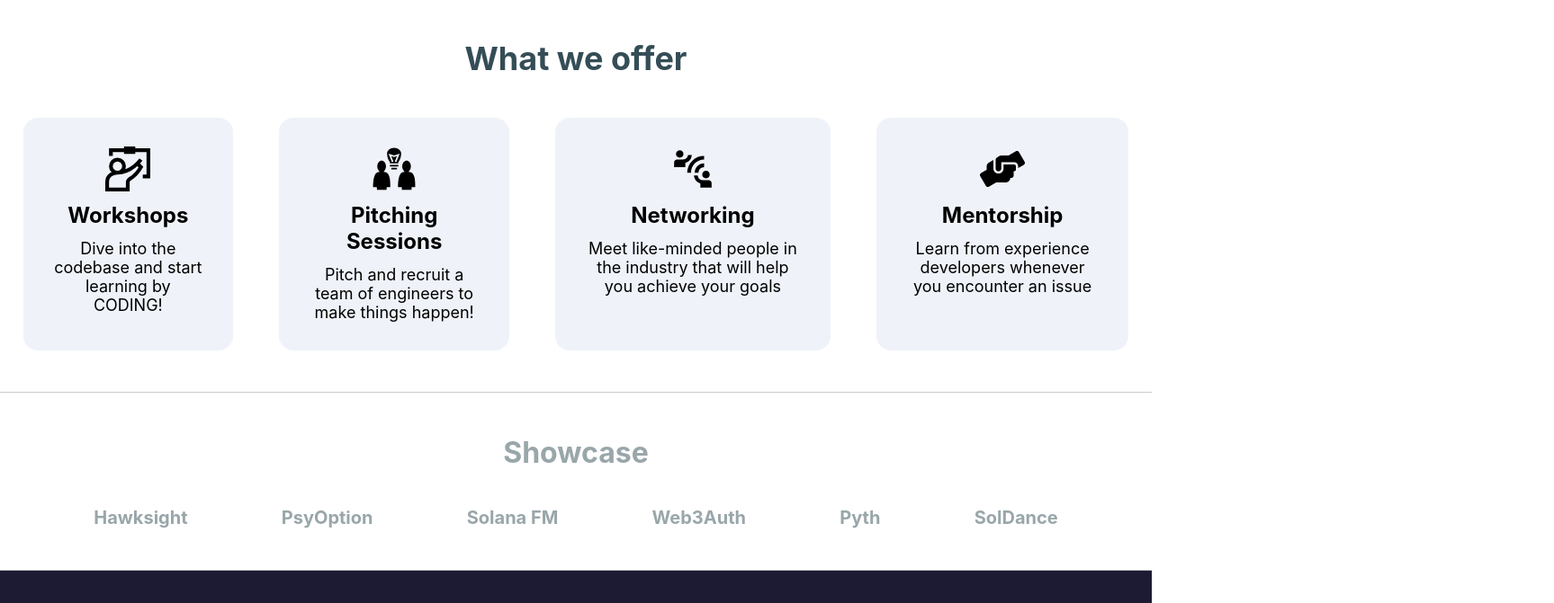
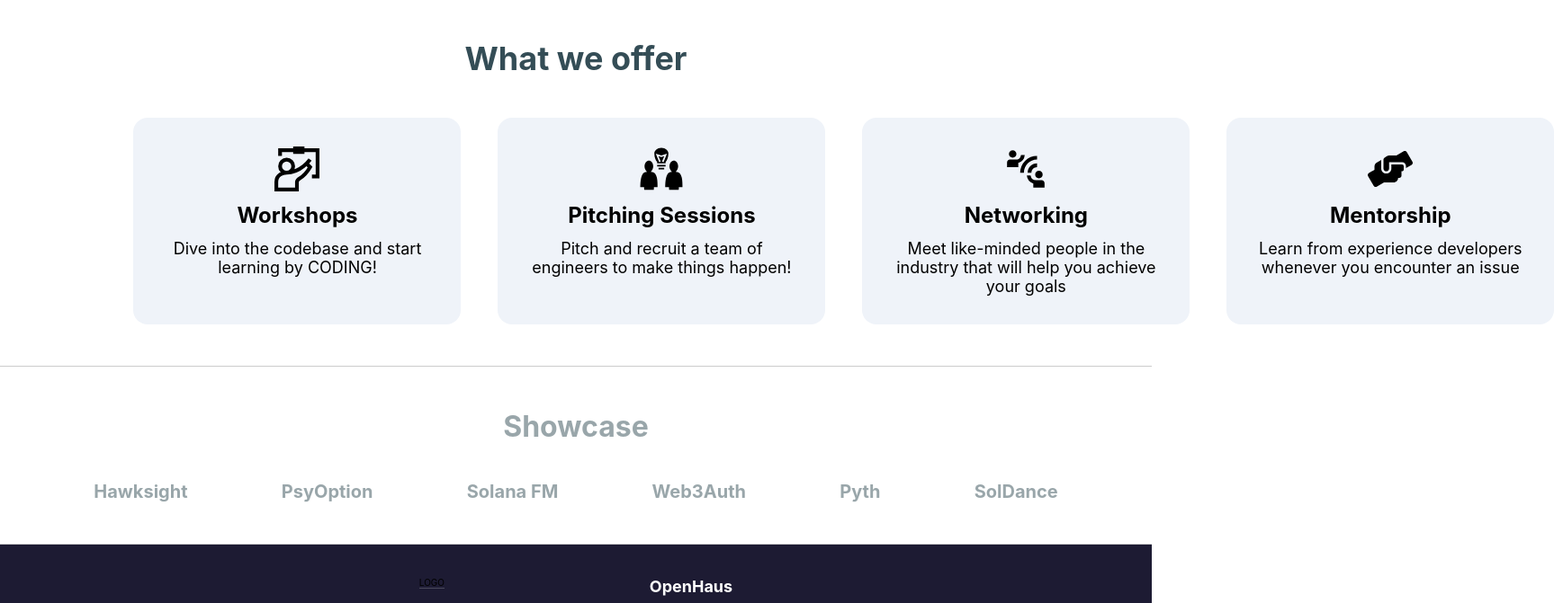
Before and after one commit to openhaus-dao/website-react-ts, a React (Vite) app: page / in a window 1280 px wide. Shown: the part 400-1071 px from the top of the page at 90% size, 1727 px wide, since content can reach past the window. Built offline with nearby package versions, Linux system fonts and the light colour scheme.

Commit message:
set margin to homepage hero and body

```diff
--- a/src/Components/Styles/HomeStyle.ts
+++ b/src/Components/Styles/HomeStyle.ts
@@ -26,6 +26,10 @@ export const HeroContainer = styled.div`
   justify-content: space-between;
   width: 100%;
   height: 100%;
+
+  @media screen and (max-width: 768px) {
+    margin: 0 20px;
+  }
 `;
 
 export const HeroTitle = styled.h1`
@@ -102,8 +106,8 @@ export const BodyTitle = styled.h1`
 export const BodyFeatureContainer = styled.div`
   display: flex;
   justify-content: space-around;
-    width: 100%;
-    margin: 20px 0;
+  width: 80%;
+  margin: 20px;
 
   @media screen and (max-width: 768px) {
     display: grid;
@@ -120,6 +124,7 @@ export const BodyFeatureCard = styled.div`
   padding: 32px;
   border-radius: 16px;
   background: #eff3f9;
+  min-width: 300px;
   margin: 0 2%;
 `;
 
```
Lines whose indentation alone changed are shown as unchanged.
